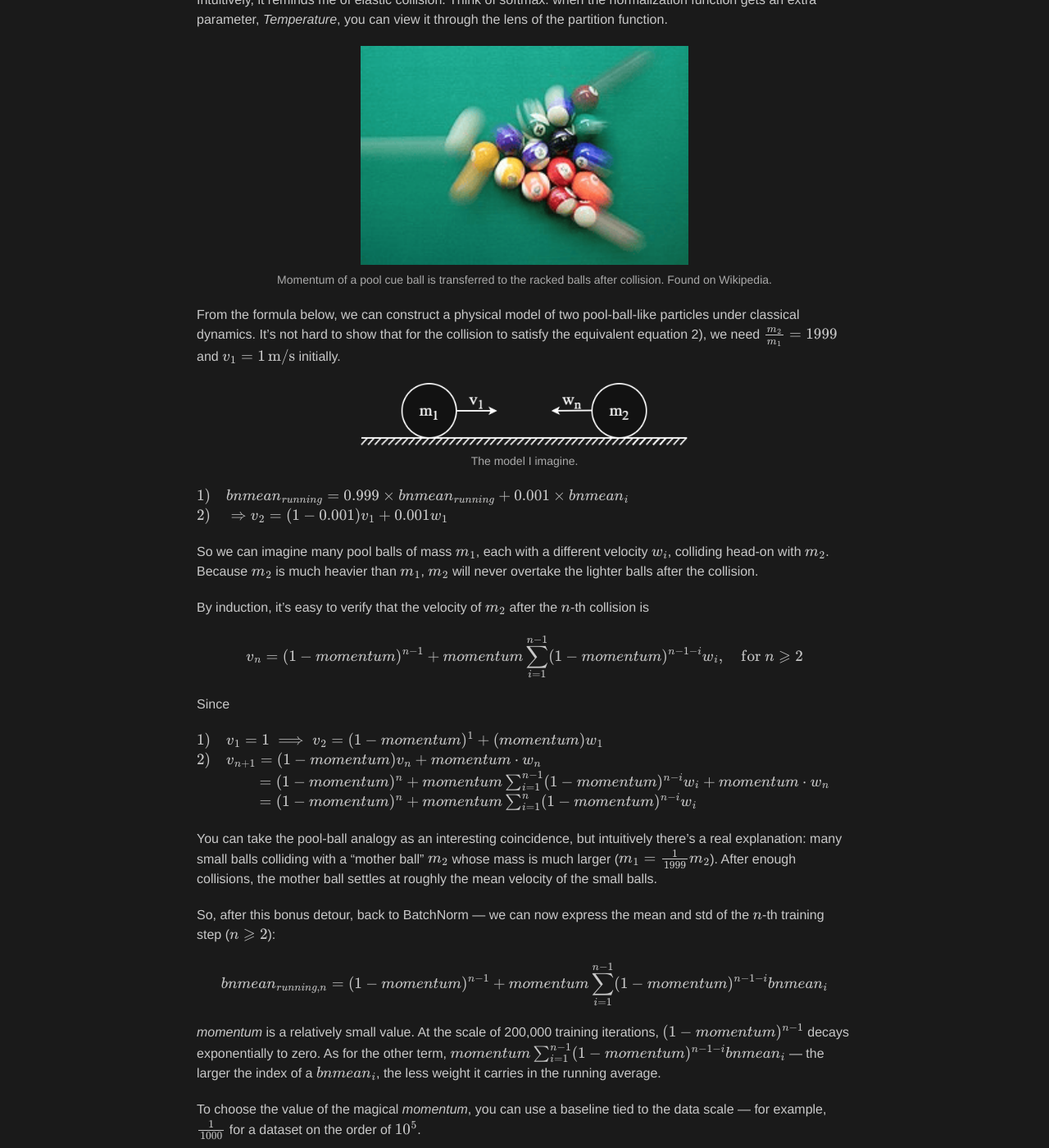
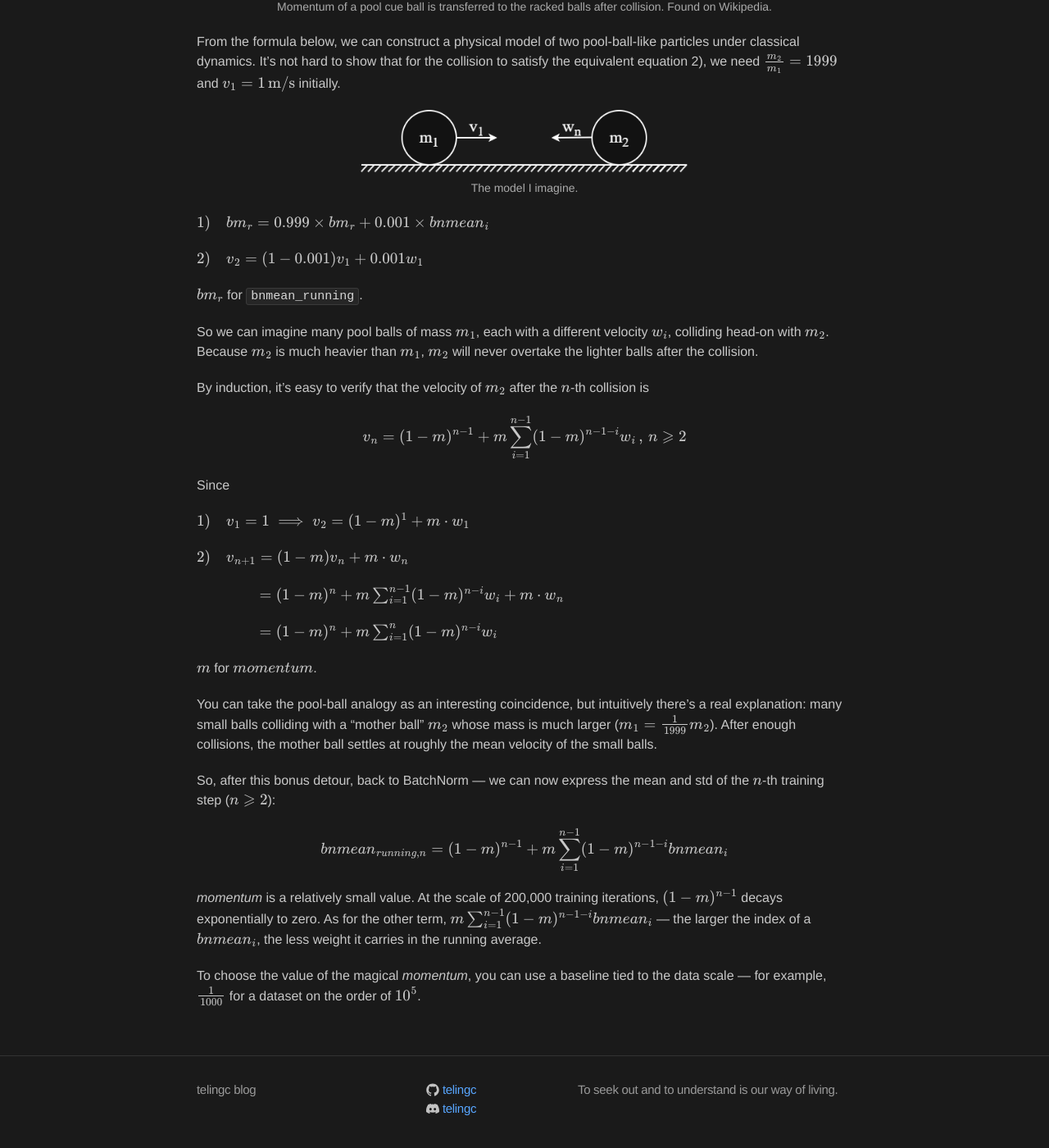
Before and after one commit to telingc/telingc.github.io, a Jekyll site: the page built from _posts/2026-08-19-noob-neural-nets.md, in a window 1280 px wide and 1400 px high, scrolled down 12827 px. Shown: the whole window at 82% size. Built offline with Jekyll 4.4.1, drawn with Linux system fonts in a browser that asks for light colours; formulas are drawn with MathJax 3; comment, search, counter and statistics services are not loaded; some of the changed text lies outside the part shown.

Commit message:
fix: polish the first post, the second continuing.

```diff
--- a/_posts/2026-08-19-noob-neural-nets.md
+++ b/_posts/2026-08-19-noob-neural-nets.md
@@ -39,14 +39,6 @@
     <td>attherin</td>
   </tr>
   <tr>
-    <td>halayan</td>
-    <td>laikaela</td>
-  </tr>
-  <tr>
-    <td>jazonte</td>
-    <td>amalah</td>
-  </tr>
-  <tr>
     <td>den</td>
     <td>auri</td>
   </tr>
@@ -55,24 +47,12 @@
     <td>cayleigh</td>
   </tr>
   <tr>
-    <td>kaeli</td>
-    <td>phood</td>
-  </tr>
-  <tr>
-    <td>nellara</td>
-    <td>glensie</td>
-  </tr>
-  <tr>
     <td>chaiiy</td>
     <td>trulan</td>
   </tr>
   <tr>
     <td>kaleigh</td>
     <td>osway</td>
-  </tr>
-  <tr>
-    <td>ham</td>
-    <td>anzey</td>
   </tr>
   <tr>
     <td>join</td>
@@ -87,24 +67,8 @@
     <td>diona</td>
   </tr>
   <tr>
-    <td>livabi</td>
-    <td>colsleigh</td>
-  </tr>
-  <tr>
-    <td>wanelo</td>
-    <td>suo</td>
-  </tr>
-  <tr>
-    <td>dearynix</td>
-    <td>jatteren</td>
-  </tr>
-  <tr>
     <td>kaelynn</td>
     <td>jerine</td>
-  </tr>
-  <tr>
-    <td>demed</td>
-    <td>whytus</td>
   </tr>
   <tr>
     <td>edi</td>
@@ -312,7 +276,7 @@
 # ...
 g            = torch.Generator().manual_seed(2147483647)
 kaiming_init = ((5 / 3) / ((block_size * n_embd) ** 0.5))
-C            = torch.randn((vocab_size, n_embd),                  generator=g)
+C            = torch.randn((vocab_size, n_embd),                 generator=g)
 W1           = torch.randn((block_size * n_embd, n_hidd),        generator=g) * kaiming_init
 b1           = torch.randn(n_hidd,                               generator=g) * 0.01
 W2           = torch.randn((n_hidd, vocab_size),                 generator=g) * 0.01
@@ -425,28 +389,36 @@
   <div class="thecap">The model I imagine.</div>
 </div>
 
-$$1)\quad bnmean_{running} = 0.999 \times bnmean_{running} + 0.001 \times bnmean_{i}$$
-$$2)\quad \Rightarrow v_2 = (1-0.001) v_1 + 0.001 w_1$$
+$1)\quad bm_{r} = 0.999 \times bm_{r} + 0.001 \times bnmean_{i}$
+
+$2)\quad v_2 = (1-0.001) v_1 + 0.001 w_1$
+
+$bm_r$ for `bnmean_running`.
 
 So we can imagine many pool balls of mass $m_1$, each with a different velocity $w_i$, colliding head-on with $m_2$. Because $m_2$ is much heavier than $m_1$, $m_2$ will never overtake the lighter balls after the collision.
 
 By induction, it's easy to verify that the velocity of $m_2$ after the $n$-th collision is
 
-$$v_n = (1-momentum)^{n-1} + momentum\sum_{i=1}^{n-1}(1-momentum)^{n-1-i}w_i, \quad \text{for } n\geqslant 2$$
+$$v_n = (1-m)^{n-1} + m\sum_{i=1}^{n-1}(1-m)^{n-1-i}w_i\, , \, n\geqslant 2$$
 
 Since
 
-$$1)\quad v_1 = 1 \implies v_2 = (1-momentum)^1 + (momentum)w_1$$
-$$2)\quad v_{n+1} = (1-momentum)v_n + momentum \cdot w_n$$
-$$\qquad\qquad = (1-momentum)^n + momentum\sum_{i=1}^{n-1}(1-momentum)^{n-i}w_i + momentum \cdot w_n$$
-$$\qquad\qquad = (1-momentum)^n + momentum\sum_{i=1}^{n}(1-momentum)^{n-i}w_i$$
+$1)\quad v_1 = 1 \implies v_2 = (1-m)^1 + m\cdot w_1$
+
+$2)\quad v_{n+1} = (1-m)v_n + m \cdot w_n$
+
+$\qquad\qquad = (1-m)^n + m\sum_{i=1}^{n-1}(1-m)^{n-i}w_i + m \cdot w_n$
+
+$\qquad\qquad = (1-m)^n + m\sum_{i=1}^{n}(1-m)^{n-i}w_i$
+
+$m$ for $momentum$.
 
 You can take the pool-ball analogy as an interesting coincidence, but intuitively there's a real explanation: many small balls colliding with a "mother ball" $m_2$ whose mass is much larger ($m_1 = \frac{1}{1999}m_2$). After enough collisions, the mother ball settles at roughly the mean velocity of the small balls.
 
 So, after this bonus detour, back to BatchNorm — we can now express the mean and std of the $n$-th training step ($n \geqslant 2$):
 
-$$bnmean_{running,n} = (1-momentum)^{n-1} + momentum\sum_{i=1}^{n-1}(1-momentum)^{n-1-i}bnmean_i$$
+$$bnmean_{running,n} = (1-m)^{n-1} + m\sum_{i=1}^{n-1}(1-m)^{n-1-i}bnmean_i$$
 
-*momentum* is a relatively small value. At the scale of 200,000 training iterations, $(1-momentum)^{n-1}$ decays exponentially to zero. As for the other term, $momentum\sum_{i=1}^{n-1}(1-momentum)^{n-1-i}bnmean_i$ — the larger the index of a $bnmean_i$, the less weight it carries in the running average.
+*momentum* is a relatively small value. At the scale of 200,000 training iterations, $(1-m)^{n-1}$ decays exponentially to zero. As for the other term, $m\sum_{i=1}^{n-1}(1-m)^{n-1-i}bnmean_i$ — the larger the index of a $bnmean_i$, the less weight it carries in the running average.
 
 To choose the value of the magical *momentum*, you can use a baseline tied to the data scale — for example, $\frac{1}{1000}$ for a dataset on the order of $10^5$.
```
